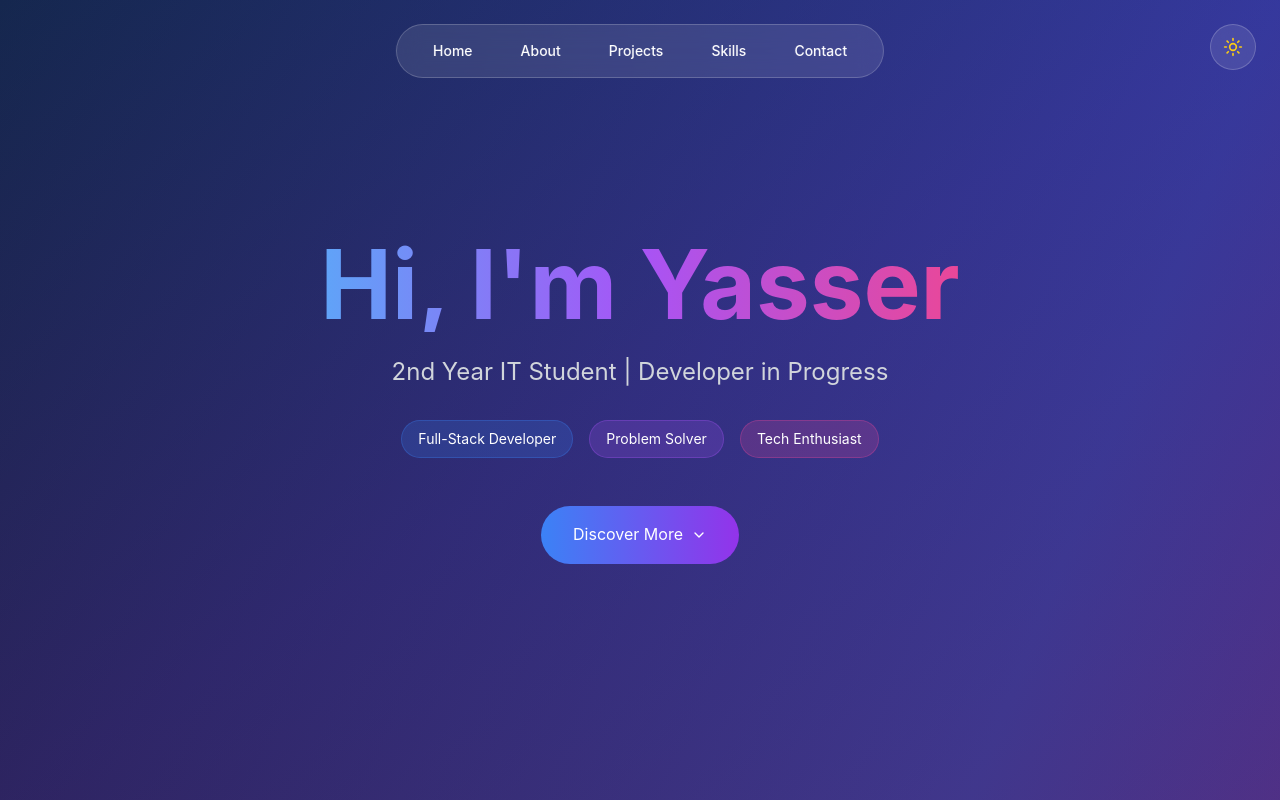
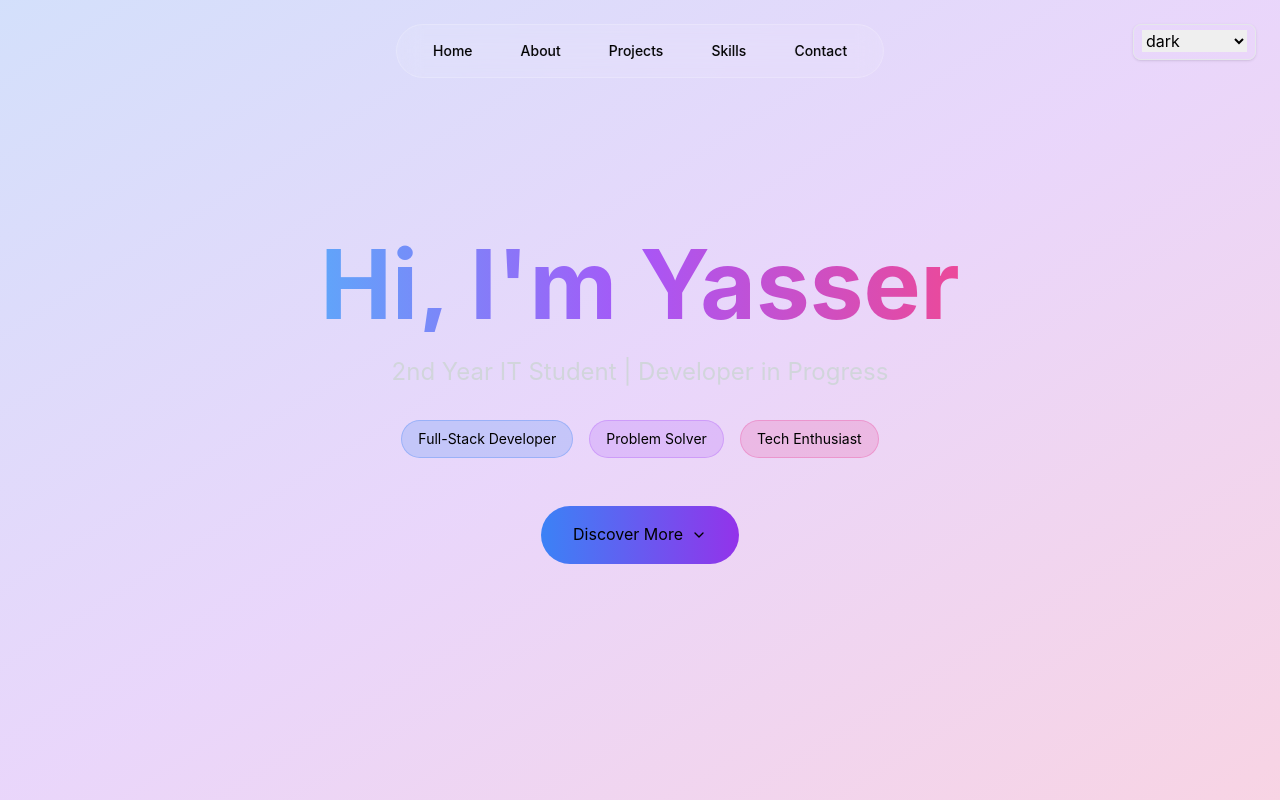
Before and after one commit to Yasser-Azzaz/portfolio-project, a React (Vite) app: page / in a window 1280 px wide. Shown: the top 800 px of the page. Built offline with nearby package versions, Linux system fonts and the light colour scheme.

Commit message:
Implementing DaisyUi
Now wer Using Daisy ui that gives us more optional themes

```diff
--- a/src/App.tsx
+++ b/src/App.tsx
@@ -1,4 +1,4 @@
-import React, {useState, useEffect, useCallback } from 'react';
+import React, { useEffect, useCallback } from 'react';
 import Navigation from './components/Navigation';
 import ThemeToggle from './components/ThemeToggle';
 import Hero from './components/Hero';
@@ -9,10 +9,7 @@ import Contact from './components/Contact';
 import { useIntersectionObserver } from './hooks/useIntersectionObserver';
 
 const App: React.FC = () => {
-  const [isDark, setIsDark] = useState(true);
   const { isVisible } = useIntersectionObserver();
-
-  const toggleTheme = () => setIsDark(prev => !prev);
 
   const scrollToSection = useCallback((id: string) => {
     const element = document.getElementById(id);
@@ -23,12 +20,14 @@ const App: React.FC = () => {
   }, []);
 
   useEffect(() => {
-  // Scroll to top on refresh
+    // Always scroll to top on page load
     window.scrollTo(0, 0);
 
-  // Optional: restore theme preference
+    // Restore saved DaisyUI theme
     const storedTheme = localStorage.getItem('theme');
-  if (storedTheme === 'light') setIsDark(false);
+    if (storedTheme) {
+      document.documentElement.setAttribute('data-theme', storedTheme);
+    }
 
     document.documentElement.style.scrollBehavior = 'smooth';
     return () => {
@@ -36,18 +35,9 @@ const App: React.FC = () => {
     };
   }, []);
 
-useEffect(() => {
-  localStorage.setItem('theme', isDark ? 'dark' : 'light');
-}, [isDark]);
-
-
   return (
-    <div className={`min-h-screen transition-all duration-500 ${
-      isDark
-        ? 'bg-gradient-to-br from-gray-900 via-blue-900 to-purple-900 text-white'
-        : 'bg-gradient-to-br from-blue-50 via-white to-purple-50 text-gray-900'
-    }`}>
-      <ThemeToggle isDark={isDark} toggleTheme={toggleTheme} />
+    <div className="min-h-screen transition-all duration-500 bg-base-100 text-base-content">
+      <ThemeToggle />
       <Navigation scrollToSection={scrollToSection} />
 
       <main>
@@ -58,8 +48,8 @@ useEffect(() => {
         <Contact isVisible={isVisible('contact-content')} />
       </main>
 
-      <footer className="text-center py-8 border-t border-white/10">
-        <p className="text-gray-400">
+      <footer className="text-center py-8 border-t border-base-300">
+        <p className="text-base-content/70">
           © 2025 Yasser Azzaz. Built with React, TypeScript, and lots of ☕
         </p>
       </footer>
--- a/src/components/ThemeToggle.tsx
+++ b/src/components/ThemeToggle.tsx
@@ -1,19 +1,64 @@
-import React from 'react';
-import { Sun, Moon } from 'lucide-react';
+import React, { useEffect } from 'react';
 
-interface Props {
-  isDark: boolean;
-  toggleTheme: () => void;
-}
+const themes = [
+  'light',
+  'dark',
+  'cupcake',
+  'bumblebee',
+  'emerald',
+  'corporate',
+  'synthwave',
+  'retro',
+  'cyberpunk',
+  'valentine',
+  'halloween',
+  'garden',
+  'forest',
+  'aqua',
+  'lofi',
+  'pastel',
+  'fantasy',
+  'wireframe',
+  'black',
+  'luxury',
+  'dracula',
+  'cmyk',
+  'autumn',
+  'business',
+  'acid',
+  'lemonade',
+  'night',
+  'coffee',
+  'winter',
+];
 
-const ThemeToggle: React.FC<Props> = ({ isDark, toggleTheme }) => (
-  <button
-    onClick={toggleTheme}
-    className="fixed top-6 right-6 z-50 p-3 rounded-full bg-white/10 backdrop-blur-md border border-white/20 hover:bg-white/20 transition-all duration-300 hover:scale-110"
-    aria-label="Toggle theme"
-  >
-    {isDark ? <Sun className="w-5 h-5 text-yellow-400" /> : <Moon className="w-5 h-5 text-blue-600" />}
-  </button>
-);
+const ThemeToggle: React.FC = () => {
+  useEffect(() => {
+    const saved = localStorage.getItem('theme');
+    if (saved) document.documentElement.setAttribute('data-theme', saved);
+  }, []);
+
+  const handleChange = (e: React.ChangeEvent<HTMLSelectElement>) => {
+    const theme = e.target.value;
+    document.documentElement.setAttribute('data-theme', theme);
+    localStorage.setItem('theme', theme);
+  };
+
+  return (
+    <div className="fixed top-6 right-6 z-50 bg-base-100 rounded-lg shadow border border-base-300 px-2 py-1">
+      <select
+        className="select select-bordered select-sm"
+        onChange={handleChange}
+        defaultValue={localStorage.getItem('theme') || 'dark'}
+      >
+        {themes.map((theme) => (
+          <option key={theme} value={theme}>
+            {theme}
+          </option>
+        ))}
+      </select>
+    </div>
+  );
+};
 
 export default ThemeToggle;
--- a/tailwind.config.js
+++ b/tailwind.config.js
@@ -4,7 +4,7 @@ export default {
     "./index.html",
     "./src/**/*.{js,ts,jsx,tsx}",
   ],
-  darkMode: 'class',
+  /*darkMode: 'class',
   theme: {
     extend: {
       fontFamily: {
@@ -30,5 +30,10 @@ export default {
       },
     },
   },
-  plugins: [],
+  plugins: [],*/
+
+theme: {
+    extend: {},
+  },
+  plugins: [require('daisyui')],
 }
```
Lines whose indentation alone changed are shown as unchanged.
